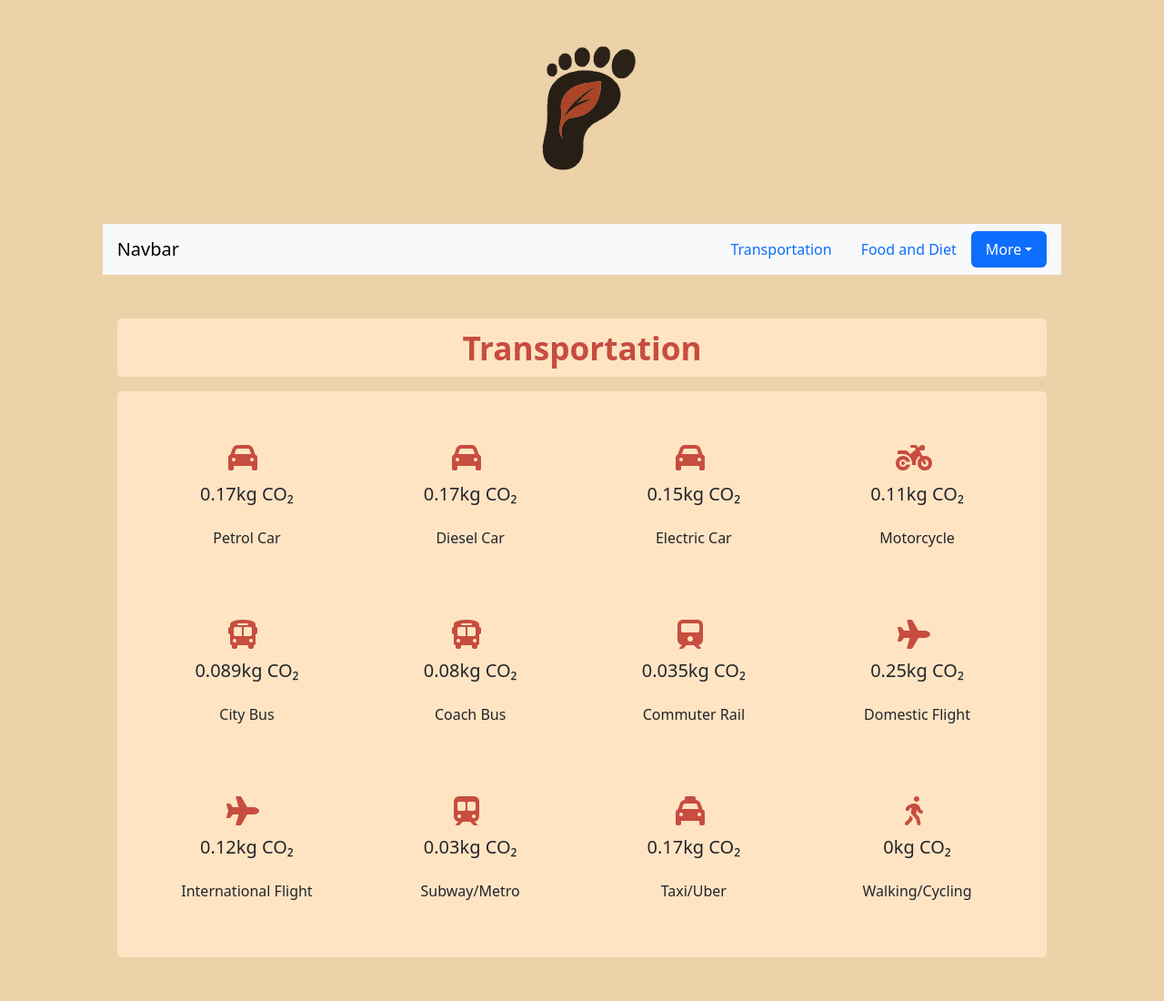
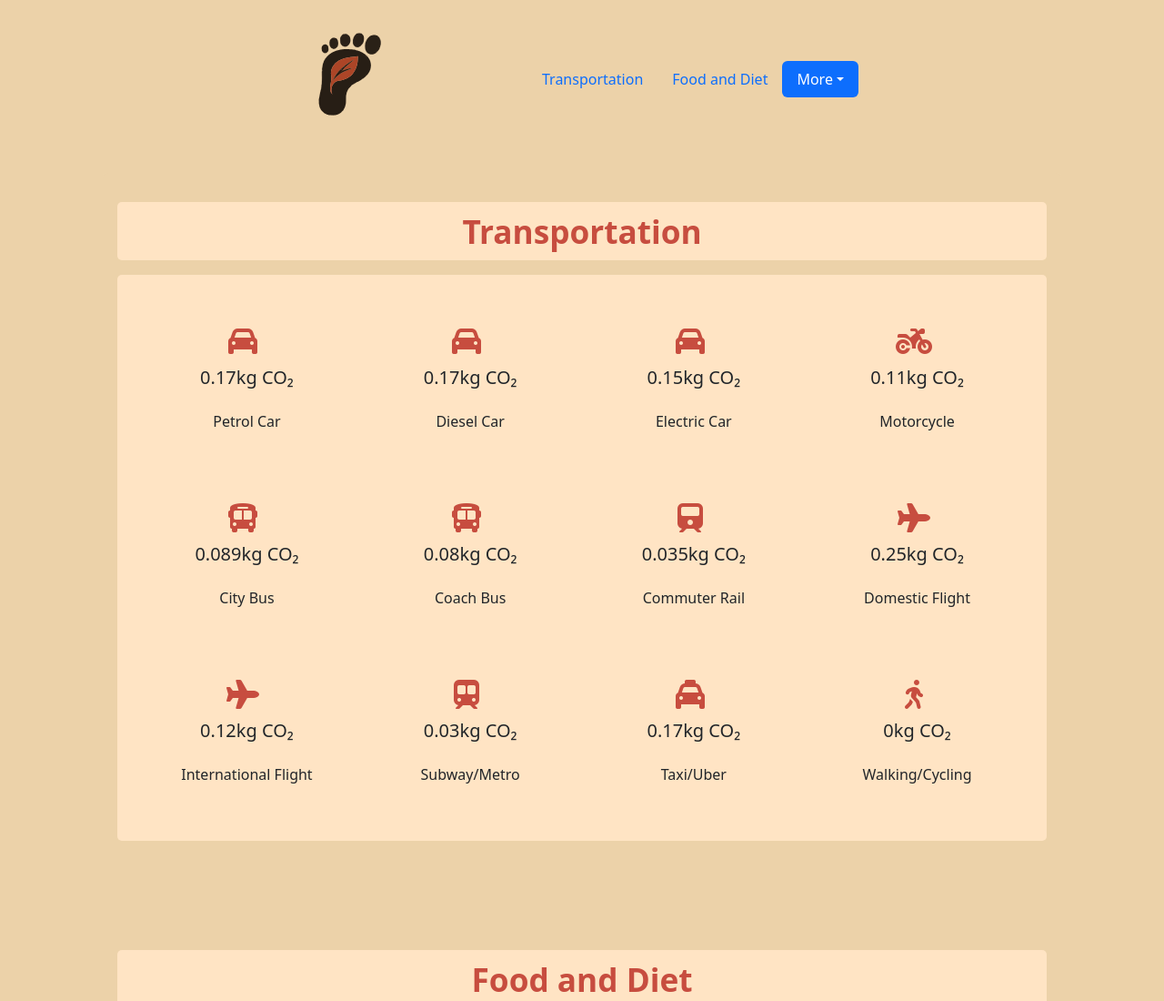
Before and after one commit to phiweCode/Carbon-Footprint-Logger, a website with bundled scripts: page index.html in a window 1280 px wide. Shown: the top 1100 px of the page at 91% size. Built offline with nearby package versions, Linux system fonts and the light colour scheme.

Commit message:
improved navbar placement

```diff
--- a/index.html
+++ b/index.html
@@ -1,6 +1,5 @@
 <!DOCTYPE html>
 <html lang="en">
-
 <head>
   <meta charset="UTF-8" />
   <meta name="viewport" content="width=device-width, initial-scale=1.0" />
@@ -13,21 +12,22 @@
 </head>
 
 <body>
+
+
+    <main id="main">
+
       <nav id="main-nav">
+
+       <nav id="navbar-example2" class="navbar bg-body-tertiary px-3 mb-3">
+            <a class="navbar-brand" href="#">
                   <div>
         <article id="logo">
           <figure>
-          <img src="./logo-carbon-footprint-removebg-preview (2).svg" alt="footprint-logger-logo" height="150px" />
+            <img src="./logo-carbon-footprint-removebg-preview (2).svg" alt="footprint-logger-logo" height="100px" />
           </figure>
         </article>
       </div>
-  </nav>
-
-  <main id="main">
-    <section id="user-input" class="d-flex flex-column gap-3 justify-content-center align-items-center">
-      <form action="" style="max-width: 100%;" >
-        <nav id="navbar-example2" class="navbar bg-body-tertiary px-3 mb-3">
-          <a class="navbar-brand" href="#">Navbar</a>
+            </a>
             <ul class="nav nav-pills">
               <li class="nav-item">
                 <a class="nav-link btn-custom-color" href="#scrollspyHeading0">Transportation</a>
@@ -48,27 +48,30 @@
               </li>
             </ul>
           </nav>
+    </nav>
 
+      <section id="user-input" class="d-flex flex-column gap-3 justify-content-center align-items-center">
+
+        <form action="" style="max-width: 100%;">
 
 
           <div data-bs-spy="scroll" data-bs-target="#navbar-example2" data-bs-root-margin="0px 0px -40%"
             data-bs-smooth-scroll="true" class="scrollspy-example p-3 rounded-2 form-sections" tabindex="0">
-
-
-
-
           </div>
 
+          <button id="submit" type="submit" class="btn btn-primary"> Submit</button>
         </form>
       </section>
 
       <section id="dashboard">
           <aside></aside>
       </section>
+
     </main>
+
     <script src="https://cdn.jsdelivr.net/npm/bootstrap@5.3.7/dist/js/bootstrap.bundle.min.js"
       integrity="sha384-ndDqU0Gzau9qJ1lfW4pNLlhNTkCfHzAVBReH9diLvGRem5+R9g2FzA8ZGN954O5Q"
       crossorigin="anonymous"></script>
+
 </body>
-
 </html>
--- a/src/app/app.js
+++ b/src/app/app.js
@@ -16,9 +16,10 @@ const categories = [
 // console.log(categories)
 import emissionFactors from "./data.js";
 
+
 const data = emissionFactors;
 const selectedItems = [];
-
+const form = document.getElementsByName('form');
 // console.log("data", data)
 // console.log(data['Transportation'].map(item=>item))
 
@@ -98,6 +99,8 @@ for (const category in categories) {
     emittingItem.classList.add('btn-check');
     emittingItem.id = id;
     emittingItem.autocomplete = "off";
+    emittingItem.value = [ categoryItem.factor , categories[category]];
+    emittingItem.name = categoryItem.item || categoryItem.mode || categoryItem.activity;
 
     // Create label with icon
     const label = document.createElement('label');
@@ -145,3 +148,16 @@ for (const category in categories) {
 
   fromSections.appendChild(optionsArticle);
 }
+document.addEventListener("DOMContentLoaded", () => {
+  const form = document.querySelector("form");
+
+  form.addEventListener("submit", (e) => {
+    e.preventDefault(); // prevent page reload
+    console.log("Form submitted!");
+
+    const formData = new FormData(form);
+    const data = Object.fromEntries(formData.entries());
+
+    console.log(data); // or process it however you want
+  });
+});
--- a/src/styles/styles.css
+++ b/src/styles/styles.css
@@ -48,14 +48,21 @@ i {
 #main-nav {
     position: sticky;
     display: flex;
+    flex-direction: column;
     align-items: center;
     justify-content: center;
-    padding: 5vh;
+    padding: 2vh 0vw;
     top: 0; /* or any offset you want */
     background-color: #ecd2a9 !important;
     z-index: 100;
+    width: 100vw;
 }
 
 .scrollspy-example {
       background-color: #ecd2a9 !important;
 }
+
+#main-nav nav {
+width: 50%;
+ background-color: #ecd2a9 !important;
+}
```
Lines whose indentation alone changed are shown as unchanged.
